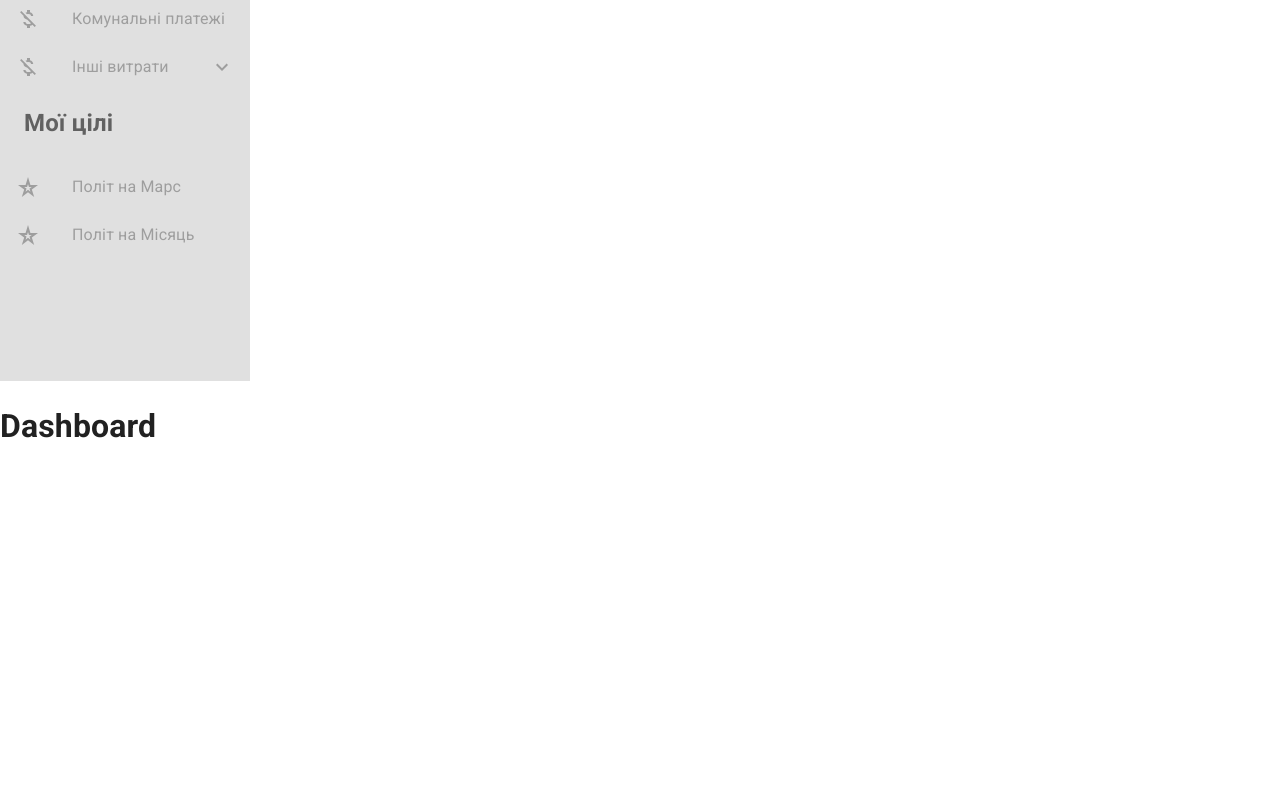
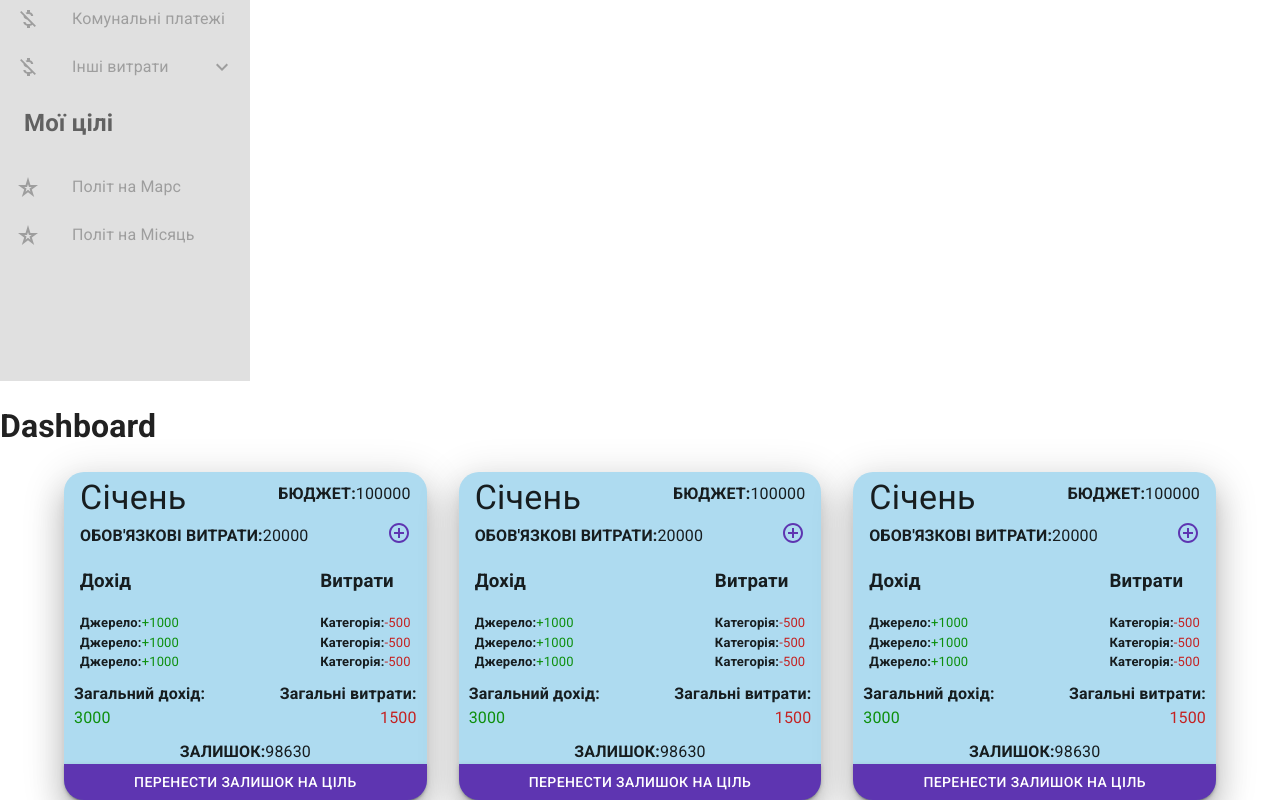
Before and after one commit to KaterynaMagur/Istio, a React (Create React App) app: page /dashboard in a window 1280 px wide. Shown: the part 468-1268 px from the top of the page. Before the commit the page ends 940 px from the top, so only its background shows below. Built offline with nearby package versions, Linux system fonts and the light colour scheme.

Commit message:
CardMonth/CardMonthes
create month card

```diff
--- a/src/App.js
+++ b/src/App.js
@@ -1,9 +1,9 @@
 import {Route, Routes, Navigate} from "react-router-dom";
 
 import './App.css';
-import {MainLayout} from "./layouts/MainLayout/MainLayout.js";
-import {Dashboard} from "./layouts/Dashboard/Dashboard";
-import {Goals} from "./layouts/Goals/Goals";
+import {MainLayout} from "./Layouts/MainLayout/MainLayout";
+import {Dashboard} from "./Layouts/Dashboard/Dashboard";
+import {Goals} from "./Layouts/Goals/Goals";
 
 
 function App() {
--- /dev/null
+++ b/src/components/CardMonthes/CardMonth.js
@@ -0,0 +1,120 @@
+import Paper from '@mui/material/Paper';
+import Grid from '@mui/material/Grid';
+import Typography from '@mui/material/Typography';
+import Button from '@mui/material/Button';
+import Box from '@mui/material/Box';
+import ControlPointIcon from '@mui/icons-material/ControlPoint';
+
+import "./style.css";
+
+
+const CardMonth = () => {
+   return (
+      <Grid
+         item xs={4}>
+
+         <Paper sx={{ borderRadius: "20px", backgroundColor: "#aedbf0" }} elevation={20}>
+            <Box paddingX={2}>
+               <Box
+                  sx={{
+                     display: "flex",
+                     justifyContent: "space-between"
+                  }}
+               >
+                  <Typography sx={{ paddingTop: "5px" }} variant='h4' component="h4">Січень</Typography>
+                  <Typography sx={{ display: "flex", paddingTop: "10px" }}><div className='text'>Бюджет:</div><span>100000</span></Typography>
+               </Box>
+               <Box sx={{ display: "flex", justifyContent: "space-between" }}>
+                  <Typography sx={{
+                     display: "flex",
+                     paddingTop: "5px"
+                  }}>
+                     <div className="text">Обов'язкові витрати:</div><span>20000</span>
+                  </Typography>
+                  <Button sx={{ borderRadius: '50px', border: '0px', minWidth: '0px', padding: '0px' }} variant="outlined"><ControlPointIcon /></Button>
+               </Box>
+               <Box
+                  sx={{
+                     display: "flex",
+                     justifyContent: "flex-end"
+                  }}
+               >
+                  <Typography
+                     sx={{
+                        padding: "0px",
+                        display: "flex",
+                        flex: "auto",
+                        flexDirection: "column"
+                     }}
+                  >
+                     <h3>Дохід</h3>
+                     <Box sx={{ display: 'flex' }}>
+                        <div className='income'>Джерело:</div>
+                        <span className='inc-value'>+1000</span>
+                     </Box>
+                     <Box sx={{ display: 'flex' }}>
+                        <div className='income'>Джерело:</div>
+                        <span className='inc-value'>+1000</span>
+                     </Box>
+                     <Box sx={{ display: 'flex' }}>
+                        <div className='income'>Джерело:</div>
+                        <span className='inc-value'>+1000</span>
+                     </Box>
+                  </Typography>
+                  <Typography
+                     sx={{
+                        padding: "0px",
+                        display: "flex",
+                        flexDirection: "column"
+                     }}
+                  >
+                     <h3>Витрати</h3>
+                     <Box sx={{ display: 'flex', justifyContent: "flex-end" }}>
+                        <div className='cost'>Категорія:</div>
+                        <span className='cost-value'>-500</span>
+                     </Box>
+                     <Box sx={{ display: 'flex', justifyContent: "flex-end" }}>
+                        <div className='cost'>Категорія:</div>
+                        <span className='cost-value'>-500</span>
+                     </Box>
+                     <Box sx={{ display: 'flex', justifyContent: "flex-end" }}>
+                        <div className='cost'>Категорія:</div>
+                        <span className='cost-value'>-500</span>
+                     </Box>
+                  </Typography>
+               </Box>
+            </Box>
+            <Box sx={{ display: "flex", justifyContent: "space-between", padding: "10px" }}>
+               <Typography>
+                  <div className='general'>Загальний дохід:</div>
+                  <span className='gen-income'>3000</span>
+               </Typography>
+               <Typography>
+                  <div className='general'>Загальні витрати:</div>
+                  <span className='gen-cost'>1500</span>
+               </Typography>
+
+            </Box>
+            <Box>
+               <Typography sx={{
+                  display: "flex",
+                  justifyContent: "center"
+               }}>
+                  <div className="text">Залишок:</div><span>98630</span>
+               </Typography>
+            </Box>
+            <Box
+               sx={{
+                  display: "flex",
+                  justifyContent: "space-between"
+               }}
+            >
+               <Button sx={{ borderRadius: '0px 0px 20px 20px', width: "100%" }} variant="contained">Перенести залишок на ціль</Button>
+            </Box>
+         </Paper>
+      </Grid>
+   )
+};
+
+
+export default CardMonth;
--- /dev/null
+++ b/src/components/CardMonthes/CardMonthes.js
@@ -0,0 +1,19 @@
+import CardMonth from './CardMonth.js';
+import Container from '@mui/material/Container';
+import Grid from '@mui/material/Grid';
+
+function CardMonthes() {
+  return (
+    <div>
+      <Container>
+        <Grid container spacing={4}>
+          <CardMonth/>
+          <CardMonth/>
+          <CardMonth/>
+        </Grid>
+      </Container>
+    </div>
+  );
+}
+
+export default CardMonthes;
--- /dev/null
+++ b/src/components/CardMonthes/style.css
@@ -0,0 +1,30 @@
+.text{
+   text-transform: uppercase;
+   font-weight: bold;
+}
+
+.general{
+   font-weight: bold;
+}
+
+.income,.cost{
+   font-size: small;
+   font-weight: bold;
+}
+
+.inc-value,.cost-value{
+   font-size: small;
+}
+
+.gen-income,.inc-value{
+   color: rgb(13, 143, 13);
+}
+
+.gen-cost,.cost-value{
+   color:rgb(196, 34, 34)
+}
+
+.gen-cost{
+   display: flex;
+   justify-content: flex-end;
+}
--- a/src/layouts/Dashboard/Dashboard.js
+++ b/src/layouts/Dashboard/Dashboard.js
@@ -1,7 +1,10 @@
+import CardMonthes from "../../components/CardMonthes/CardMonthes";
+
 export const Dashboard = () => {
   return (
     <div>
       <h1>Dashboard</h1>
+      <CardMonthes />
     </div>
   );
 };
```
Also changed, not shown: src/components/CardMonth/CardMonth.js (deleted).
